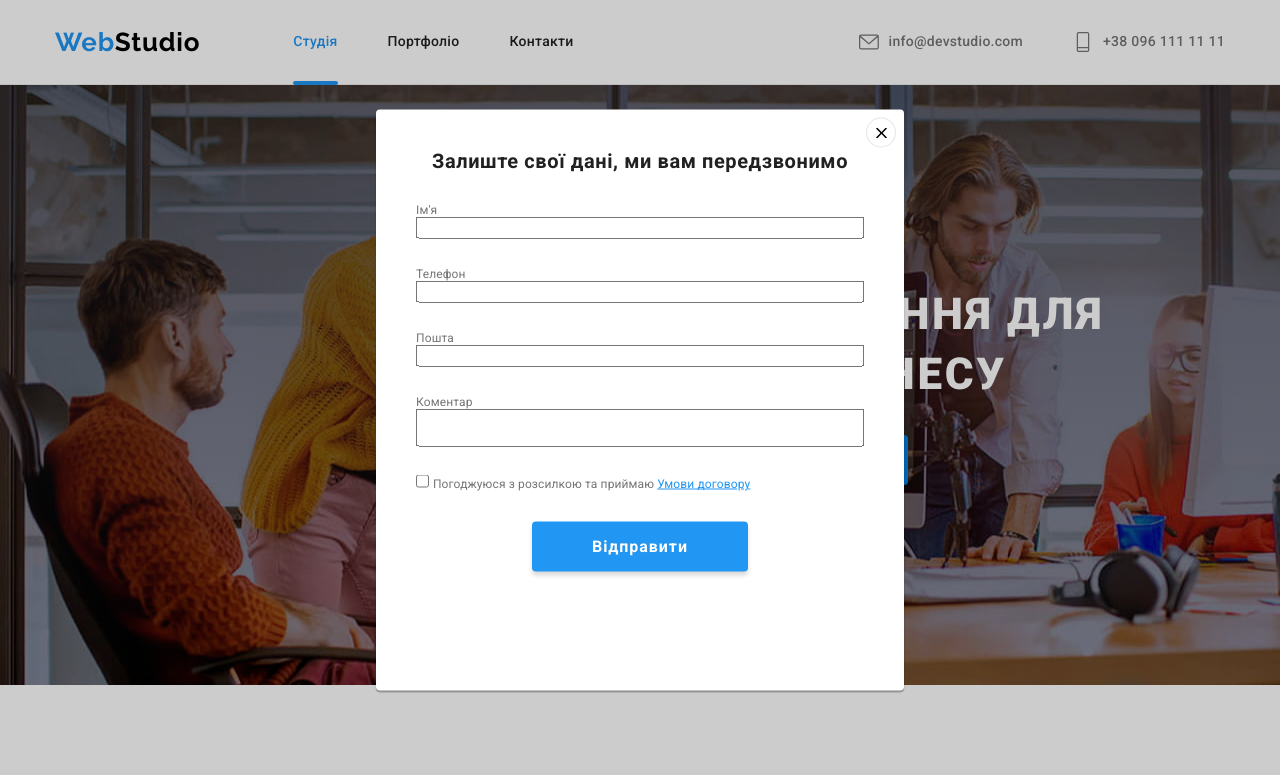
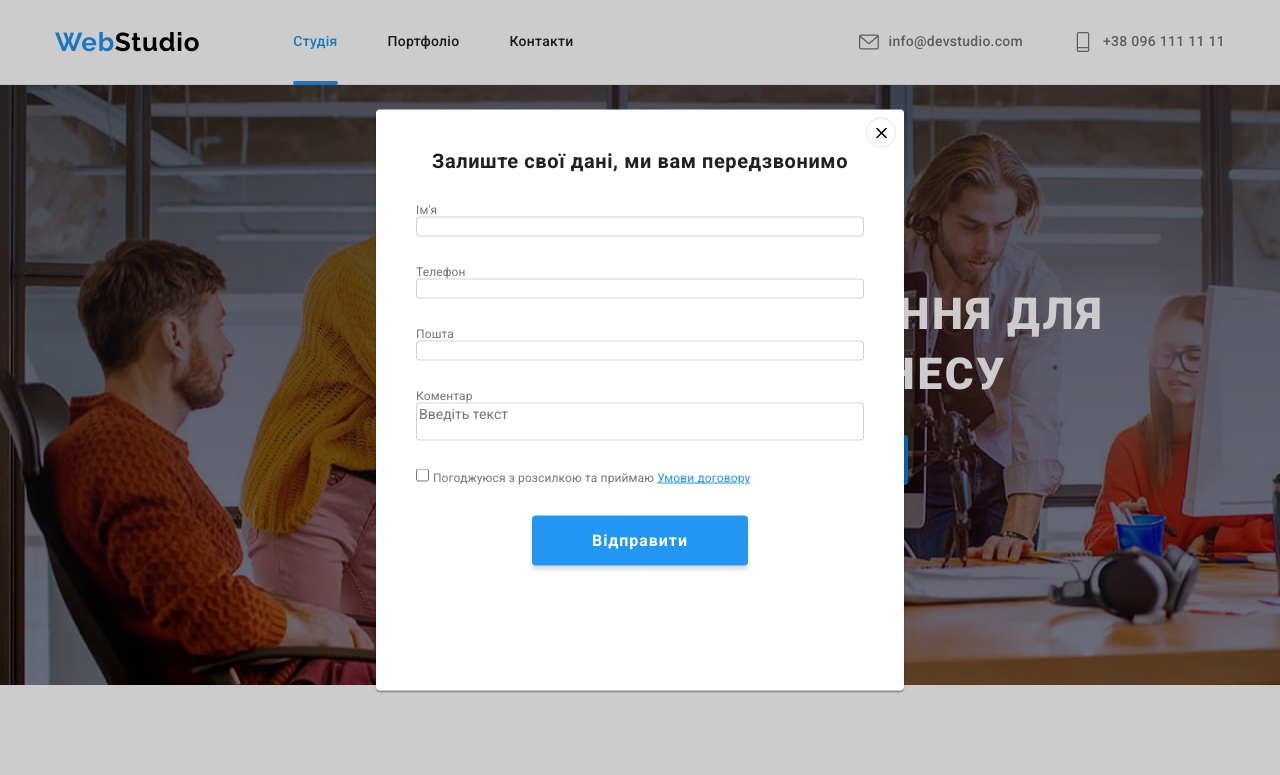
Before and after one commit to Cocobbee/goit-markup-hw-06, a plain HTML site: page index.html in a window 1280 px wide. Both pictures are taken after a click on the button "Замовити послугу". Shown: the top 775 px of the page. Drawn offline with nearby package versions, Linux system fonts and the light colour scheme.

Commit message:
updates 2.1

```diff
--- a/css/styles.css
+++ b/css/styles.css
@@ -844,13 +844,18 @@ img {
     margin-bottom: 28px;
 }
 
+.modal-info-box {
+    border: 1px solid rgba(33, 33, 33, 0.2);
+    border-radius: 4px;
+}
+
+.modal-info-box, .comment-box {
+    resize: none;
+    width: 100%;
+}
+
 .form-permission {
     margin-bottom: 30px;
-}
-
-.modal-comment {
-    resize: none;
-    width: 100%;
 }
 
 .permission-link {
--- a/index.html
+++ b/index.html
@@ -376,16 +376,16 @@
 
         <div class="main-form-field">
         <div class="form-field"><label class="modal-info" for="name">Ім'я</label>
-          <input type="text" name="name" id="name" autofocus />
+          <input class="modal-info-box" type="text" name="name" id="name" />
         </div>
         <div class="form-field"><label class="modal-info" for="tel">Телефон</label>
-          <input type="tel" name="tel" id="tel" autocomplete="off" />
+          <input class="modal-info-box" type="tel" name="tel" id="tel" autocomplete="off" />
         </div>
         <div class="form-field"><label class="modal-info" for="email">Пошта</label>
-          <input type="email" name="email" id="email" />
+          <input class="modal-info-box" type="email" name="email" id="email" />
         </div>
         <div class="form-field"> <label class="comment" for="comment">Коментар</label>
-          <textarea class="modal-comment" name="comment" id="comment"></textarea>
+          <textarea class="modal-info-box comment-box" name="comment" id="comment" placeholder="Введіть текст"></textarea>
         </div>
       </div>
 
```
